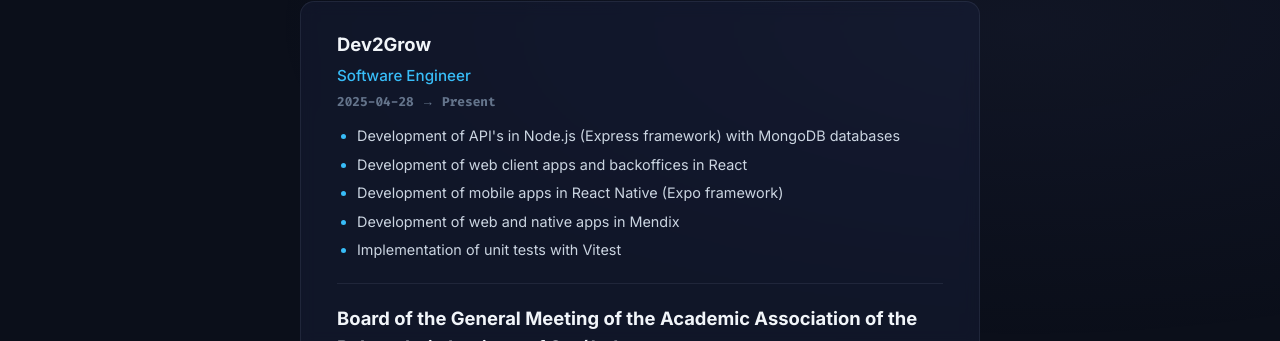
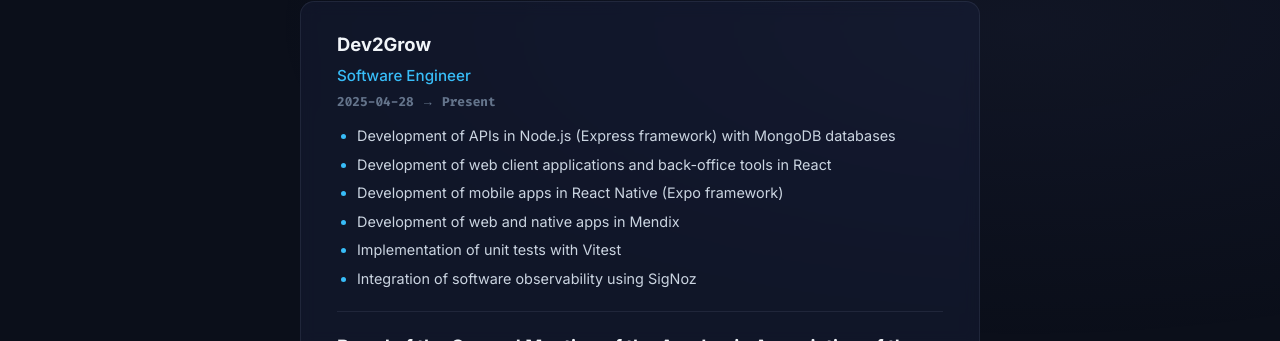
Before and after one commit to rodrigosantos003/portfolio, a Next.js app: page / in a window 1280 px wide. Both pictures are taken after a click on the element "Present". Shown: the part 1094-1435 px from the top of the page. Built offline with nearby package versions, Linux system fonts and the light colour scheme; no server answers.

Commit message:
refactor: Simplify experience description rendering in Timeline component

```diff
--- a/src/components/Timeline/Timeline.jsx
+++ b/src/components/Timeline/Timeline.jsx
@@ -11,6 +11,12 @@
     if (start != end) return `${start} → ${end}`;
 
     return experience.start;
+  };
+
+  const renderBullets = (description) => {
+    return description.map((bullet, index) => (
+      <li key={`${bullet}_${index}`}>{bullet}</li>
+    ));
   };
 
   return (
@@ -36,17 +42,7 @@
                 <h2>{experience.company}</h2>
                 <h3>{experience.role}</h3>
                 <h4>{renderDates(experience)}</h4>
-                <ul>
-                  {experience.description
-                    .split(";")
-                    .map((bullet, bulletIndex) => (
-                      <li
-                        key={`${selectedExperiences.year}_${expIndex}_${bulletIndex}`}
-                      >
-                        {bullet}
-                      </li>
-                    ))}
-                </ul>
+                <ul>{renderBullets(experience.description)}</ul>
                 {expIndex < selectedExperiences.experiences.length - 1 && (
                   <hr className="job-separator" />
                 )}
--- a/src/data.json
+++ b/src/data.json
@@ -1,61 +1,106 @@
 {
-  "pages": ["About Me", "Experience", "Projects", "Contacts"],
-  "ignoredRepos": ["rodrigosantos003", "labs-ei"],
+  "pages": [
+    "About Me",
+    "Experience",
+    "Projects",
+    "Contacts"
+  ],
+  "ignoredRepos": [
+    "rodrigosantos003",
+    "labs-ei"
+  ],
   "experiences": [
     {
       "company": "Dev2Grow",
       "role": "Software Engineer",
-      "description": "Development of API's in Node.js (Express framework) with MongoDB databases; Development of web client apps and backoffices in React;  Development of mobile apps in React Native (Expo framework); Development of web and native apps in Mendix; Implementation of unit tests with Vitest",
-      "start": "2025-04-28"
+      "start": "2025-04-28",
+      "description": [
+        "Development of APIs in Node.js (Express framework) with MongoDB databases",
+        "Development of web client applications and back-office tools in React",
+        "Development of mobile apps in React Native (Expo framework)",
+        "Development of web and native apps in Mendix",
+        "Implementation of unit tests with Vitest",
+        "Integration of software observability using SigNoz"
+      ]
     },
     {
       "company": "Board of the General Meeting of the Academic Association of the Polytechnic Institute of Setúbal",
       "role": "Secretary",
-      "description": "AAPIS General Meetings; AAPIS election processes (governing bodies and course groups); Collaboration in the AAPIS activities;Communication with AAPIS members; Management of access to spaces assigned to the Course Groups; Collaboration in organising the last general meeting of the 2024 term and the electoral meeting for the 2025 term of FNAEESP",
       "start": "2025",
-      "end": "2025"
+      "end": "2025",
+      "description": [
+        "Participation in AAPIS general meetings",
+        "Support for AAPIS election processes (governing bodies and course groups)",
+        "Collaboration in AAPIS activities",
+        "Communication with AAPIS members",
+        "Management of access to spaces assigned to course groups",
+        "Collaboration in organizing the final general meeting of the 2024 term and the electoral meeting for the 2025 term of FNAEESP"
+      ]
     },
     {
       "company": "Council of Representatives - Setúbal School of Technology",
       "role": "Student Representative",
-      "description": "This governing body is responsible to provide strategic guidance and supervision of compliance with the statutes and mission of ESTSetúbal/IPS",
       "start": "2025",
-      "end": "2025"
+      "end": "2025",
+      "description": [
+        "Provided strategic guidance and supervised compliance with the statutes and mission of ESTSetúbal/IPS"
+      ]
     },
     {
       "company": "Computer Engineering Course Group of the Academic Association of the Polytechnic Institute of Setúbal",
       "role": "Secretary Member",
-      "description": "Collaboration in the activities of the Academic Association of the Polytechnic Institute of Setúbal;Planning and managing activities aimed at Computer Engineering students;Communication with the various members of the Nucleus and AAPIS; Collaboration with the course coordinator",
       "start": "2024",
-      "end": "2024"
+      "end": "2024",
+      "description": [
+        "Collaboration in activities of the Academic Association of the Polytechnic Institute of Setúbal",
+        "Planning and management of activities for Computer Engineering students",
+        "Communication with members of the Course Group and AAPIS",
+        "Collaboration with the course coordinator"
+      ]
     },
     {
       "company": "RightCo",
       "role": "Software Development Intern",
-      "description": "Contribution to the development of a geographically localized data system, using React.js for the frontend and Node.js for the backend; Implementation of automated tests using the Puppeteer library, which led to simplification of the quality control process, resulting in a 30% reduction in reported bugs and a 20% increase in development speed; Code optimization, resulting in improved user experience with a 15% reduction in response times and a 25% reduction in resource consumption",
       "start": "2023-03-03",
-      "end": "2023-07-03"
+      "end": "2023-07-03",
+      "description": [
+        "Contributed to the development of a geographically localized data system using React.js (frontend) and Node.js (backend)",
+        "Implemented automated tests with Puppeteer, simplifying quality control and leading to a 30% reduction in reported bugs and a 20% increase in development speed",
+        "Optimized code, improving user experience with a 15% reduction in response times and a 25% reduction in resource consumption"
+      ]
     },
     {
       "company": "Wyntegrate",
       "role": "Software Developer",
-      "description": "Development of an application for reading QR Codes in Flutter, having the application been fully developed and with a good user experience by processing data as efficiently as possible and minimalist design",
       "start": "2021-08-01",
-      "end": "2021-10-01"
+      "end": "2021-10-01",
+      "description": [
+        "Developed a Flutter application for reading QR codes",
+        "Delivered an efficient data-processing flow with a minimalist user experience"
+      ]
     },
     {
       "company": "Wyntegrate",
       "role": "Software Development Intern",
-      "description": "Development of an employee document management application in Flutter web, resulting in a good user experience thanks to the minimalist design and code; API development and testing using Postman",
       "start": "2021-05-01",
-      "end": "2021-07-01"
+      "end": "2021-07-01",
+      "description": [
+        "Developed an employee document management application in Flutter Web with a minimalist and user-friendly design",
+        "Developed and tested APIs using Postman"
+      ]
     },
     {
       "company": "Secretaria-Geral do Ambiente",
       "role": "IT Intern",
-      "description": "Helpdesk; Development of a web scrapper using VBA; PC configuration; Phone configuration; Software Installation",
       "start": "2020-02-01",
-      "end": "2020-03-01"
+      "end": "2020-03-01",
+      "description": [
+        "Helpdesk support",
+        "Development of a web scraper using VBA",
+        "PC configuration",
+        "Phone configuration",
+        "Software installation"
+      ]
     }
   ]
 }
```
